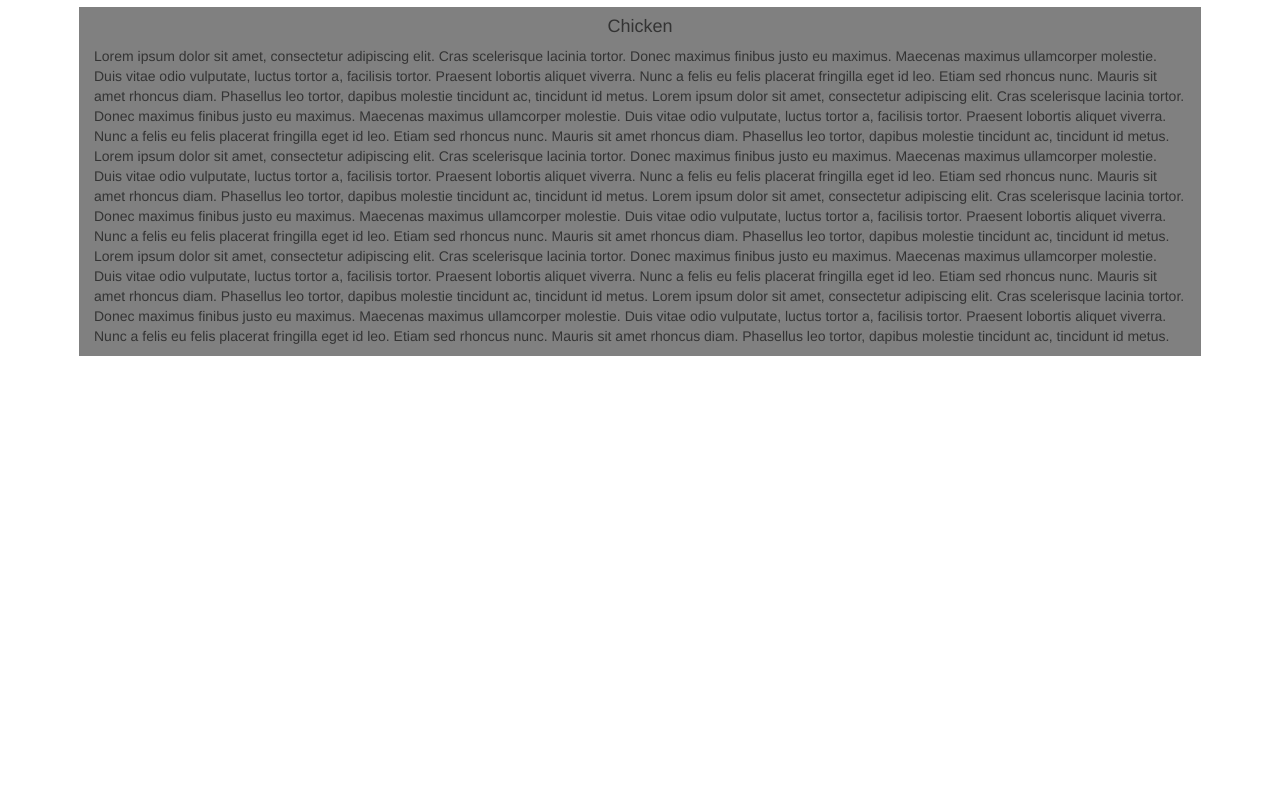
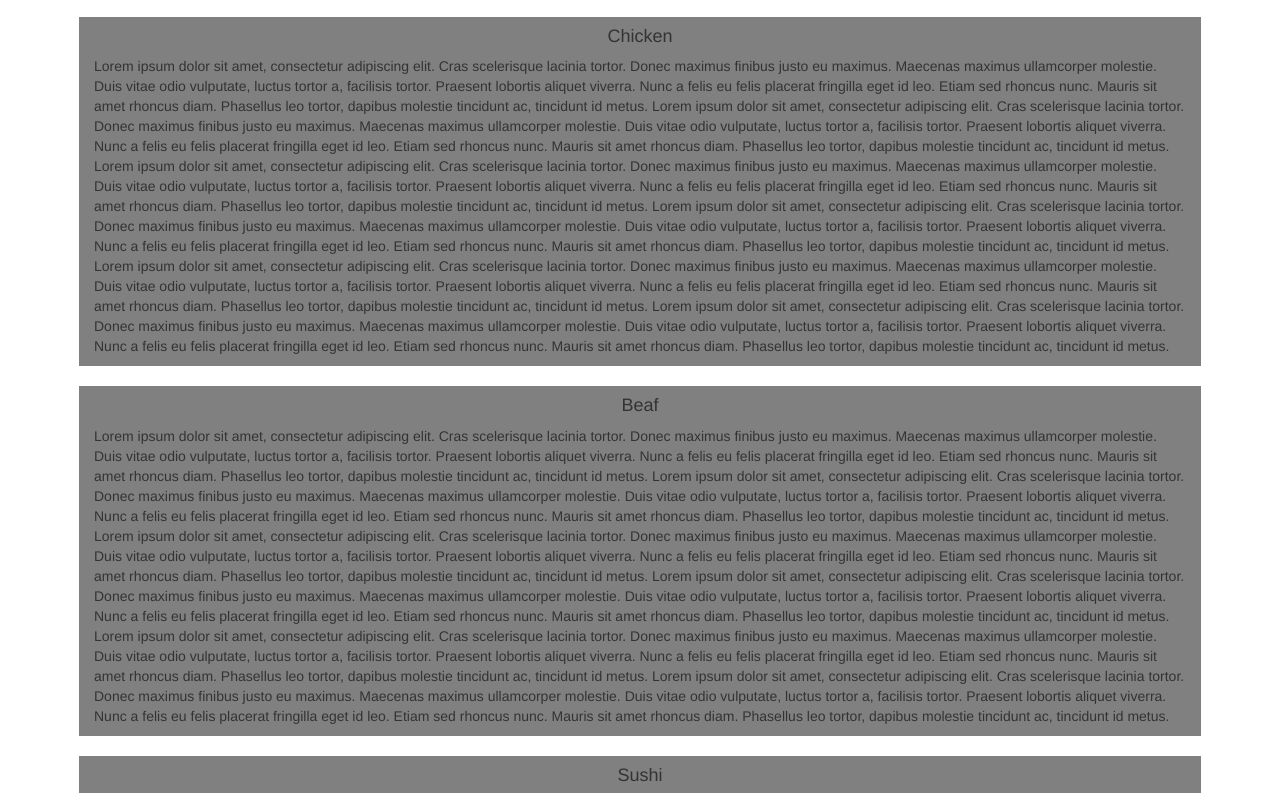
Before and after one commit to LittleStupid/module2_page, a plain HTML site: page Module3/index.html in a window 1280 px wide. Shown: the part 115-908 px from the top of the page. Drawn offline with Linux system fonts and the light colour scheme.

Commit message:
update local link

```diff
--- a/Module3/css/styles.css
+++ b/Module3/css/styles.css
@@ -24,17 +24,17 @@
   background-color: yellow;
 }
 
-#main-content {
-  height: 1000px;
+#main-content-0, #main-content-1, #main-content-2 {
   width: 90%;
+  margin-top: 20px;
 }
 
-#main-content #text {
+#main-content-0 #text, #main-content-1 #text, #main-content-2 #text {
   background-color: grey;
 }
 
 @media ( max-width: 767px ) {
-  #main-content {
+  #main-content-0,  #main-content-1, #main-content-2 {
     width: 80%;
   }
 }
--- a/Module3/index.html
+++ b/Module3/index.html
@@ -37,19 +37,19 @@
 <div id="collapsable-nav" class="collapse">
   <ul id="nav-list" class="nav navbar-nav navbar-right">
     <li id="li_chicken">
-      <a href="#" class="visible-xs">
+      <a href="#main-content-0" class="visible-xs">
         Chicken
       </a>
     </li>
 
     <li id="li_beaf" >
-      <a href="#" class="visible-xs">
+      <a href="#main-content-1" class="visible-xs">
         Beaf
       </a>
     </li>
 
     <li id="li_sushi">
-      <a href="#" class="visible-xs">
+      <a href="#main-content-2" class="visible-xs">
         Sushi
       </a>
     </li>
@@ -61,9 +61,37 @@
 
   <h1 class="text-center">Our Menu</h1>
 
-  <div id="main-content" class="container">
+  <div id="main-content-0" class="container">
     <div id="text" class="col-md-12 col-sm-12 col-xs-12">
       <h4 class="text-center">Chicken</h4>
+      <p>
+        Lorem ipsum dolor sit amet, consectetur adipiscing elit. Cras scelerisque lacinia tortor. Donec maximus finibus justo eu maximus. Maecenas maximus ullamcorper molestie. Duis vitae odio vulputate, luctus tortor a, facilisis tortor. Praesent lobortis aliquet viverra. Nunc a felis eu felis placerat fringilla eget id leo. Etiam sed rhoncus nunc. Mauris sit amet rhoncus diam. Phasellus leo tortor, dapibus molestie tincidunt ac, tincidunt id metus.
+        Lorem ipsum dolor sit amet, consectetur adipiscing elit. Cras scelerisque lacinia tortor. Donec maximus finibus justo eu maximus. Maecenas maximus ullamcorper molestie. Duis vitae odio vulputate, luctus tortor a, facilisis tortor. Praesent lobortis aliquet viverra. Nunc a felis eu felis placerat fringilla eget id leo. Etiam sed rhoncus nunc. Mauris sit amet rhoncus diam. Phasellus leo tortor, dapibus molestie tincidunt ac, tincidunt id metus.
+        Lorem ipsum dolor sit amet, consectetur adipiscing elit. Cras scelerisque lacinia tortor. Donec maximus finibus justo eu maximus. Maecenas maximus ullamcorper molestie. Duis vitae odio vulputate, luctus tortor a, facilisis tortor. Praesent lobortis aliquet viverra. Nunc a felis eu felis placerat fringilla eget id leo. Etiam sed rhoncus nunc. Mauris sit amet rhoncus diam. Phasellus leo tortor, dapibus molestie tincidunt ac, tincidunt id metus.
+        Lorem ipsum dolor sit amet, consectetur adipiscing elit. Cras scelerisque lacinia tortor. Donec maximus finibus justo eu maximus. Maecenas maximus ullamcorper molestie. Duis vitae odio vulputate, luctus tortor a, facilisis tortor. Praesent lobortis aliquet viverra. Nunc a felis eu felis placerat fringilla eget id leo. Etiam sed rhoncus nunc. Mauris sit amet rhoncus diam. Phasellus leo tortor, dapibus molestie tincidunt ac, tincidunt id metus.
+        Lorem ipsum dolor sit amet, consectetur adipiscing elit. Cras scelerisque lacinia tortor. Donec maximus finibus justo eu maximus. Maecenas maximus ullamcorper molestie. Duis vitae odio vulputate, luctus tortor a, facilisis tortor. Praesent lobortis aliquet viverra. Nunc a felis eu felis placerat fringilla eget id leo. Etiam sed rhoncus nunc. Mauris sit amet rhoncus diam. Phasellus leo tortor, dapibus molestie tincidunt ac, tincidunt id metus.
+        Lorem ipsum dolor sit amet, consectetur adipiscing elit. Cras scelerisque lacinia tortor. Donec maximus finibus justo eu maximus. Maecenas maximus ullamcorper molestie. Duis vitae odio vulputate, luctus tortor a, facilisis tortor. Praesent lobortis aliquet viverra. Nunc a felis eu felis placerat fringilla eget id leo. Etiam sed rhoncus nunc. Mauris sit amet rhoncus diam. Phasellus leo tortor, dapibus molestie tincidunt ac, tincidunt id metus.
+      </p>
+    </div>
+  </div>
+
+  <div id="main-content-1" class="container">
+    <div id="text" class="col-md-12 col-sm-12 col-xs-12">
+      <h4 class="text-center">Beaf</h4>
+      <p>
+        Lorem ipsum dolor sit amet, consectetur adipiscing elit. Cras scelerisque lacinia tortor. Donec maximus finibus justo eu maximus. Maecenas maximus ullamcorper molestie. Duis vitae odio vulputate, luctus tortor a, facilisis tortor. Praesent lobortis aliquet viverra. Nunc a felis eu felis placerat fringilla eget id leo. Etiam sed rhoncus nunc. Mauris sit amet rhoncus diam. Phasellus leo tortor, dapibus molestie tincidunt ac, tincidunt id metus.
+        Lorem ipsum dolor sit amet, consectetur adipiscing elit. Cras scelerisque lacinia tortor. Donec maximus finibus justo eu maximus. Maecenas maximus ullamcorper molestie. Duis vitae odio vulputate, luctus tortor a, facilisis tortor. Praesent lobortis aliquet viverra. Nunc a felis eu felis placerat fringilla eget id leo. Etiam sed rhoncus nunc. Mauris sit amet rhoncus diam. Phasellus leo tortor, dapibus molestie tincidunt ac, tincidunt id metus.
+        Lorem ipsum dolor sit amet, consectetur adipiscing elit. Cras scelerisque lacinia tortor. Donec maximus finibus justo eu maximus. Maecenas maximus ullamcorper molestie. Duis vitae odio vulputate, luctus tortor a, facilisis tortor. Praesent lobortis aliquet viverra. Nunc a felis eu felis placerat fringilla eget id leo. Etiam sed rhoncus nunc. Mauris sit amet rhoncus diam. Phasellus leo tortor, dapibus molestie tincidunt ac, tincidunt id metus.
+        Lorem ipsum dolor sit amet, consectetur adipiscing elit. Cras scelerisque lacinia tortor. Donec maximus finibus justo eu maximus. Maecenas maximus ullamcorper molestie. Duis vitae odio vulputate, luctus tortor a, facilisis tortor. Praesent lobortis aliquet viverra. Nunc a felis eu felis placerat fringilla eget id leo. Etiam sed rhoncus nunc. Mauris sit amet rhoncus diam. Phasellus leo tortor, dapibus molestie tincidunt ac, tincidunt id metus.
+        Lorem ipsum dolor sit amet, consectetur adipiscing elit. Cras scelerisque lacinia tortor. Donec maximus finibus justo eu maximus. Maecenas maximus ullamcorper molestie. Duis vitae odio vulputate, luctus tortor a, facilisis tortor. Praesent lobortis aliquet viverra. Nunc a felis eu felis placerat fringilla eget id leo. Etiam sed rhoncus nunc. Mauris sit amet rhoncus diam. Phasellus leo tortor, dapibus molestie tincidunt ac, tincidunt id metus.
+        Lorem ipsum dolor sit amet, consectetur adipiscing elit. Cras scelerisque lacinia tortor. Donec maximus finibus justo eu maximus. Maecenas maximus ullamcorper molestie. Duis vitae odio vulputate, luctus tortor a, facilisis tortor. Praesent lobortis aliquet viverra. Nunc a felis eu felis placerat fringilla eget id leo. Etiam sed rhoncus nunc. Mauris sit amet rhoncus diam. Phasellus leo tortor, dapibus molestie tincidunt ac, tincidunt id metus.
+      </p>
+    </div>
+  </div>
+
+  <div id="main-content-2" class="container">
+    <div id="text" class="col-md-12 col-sm-12 col-xs-12">
+      <h4 class="text-center">Sushi</h4>
       <p>
         Lorem ipsum dolor sit amet, consectetur adipiscing elit. Cras scelerisque lacinia tortor. Donec maximus finibus justo eu maximus. Maecenas maximus ullamcorper molestie. Duis vitae odio vulputate, luctus tortor a, facilisis tortor. Praesent lobortis aliquet viverra. Nunc a felis eu felis placerat fringilla eget id leo. Etiam sed rhoncus nunc. Mauris sit amet rhoncus diam. Phasellus leo tortor, dapibus molestie tincidunt ac, tincidunt id metus.
         Lorem ipsum dolor sit amet, consectetur adipiscing elit. Cras scelerisque lacinia tortor. Donec maximus finibus justo eu maximus. Maecenas maximus ullamcorper molestie. Duis vitae odio vulputate, luctus tortor a, facilisis tortor. Praesent lobortis aliquet viverra. Nunc a felis eu felis placerat fringilla eget id leo. Etiam sed rhoncus nunc. Mauris sit amet rhoncus diam. Phasellus leo tortor, dapibus molestie tincidunt ac, tincidunt id metus.
```
